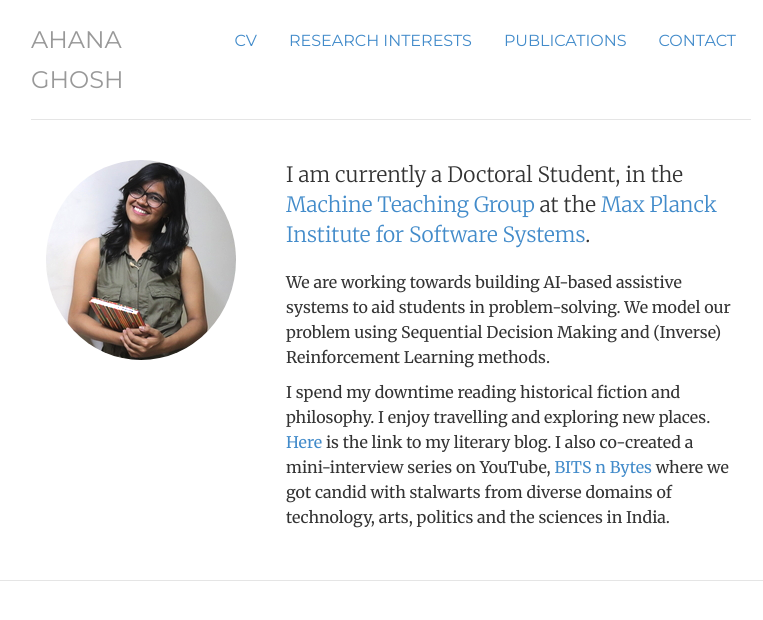
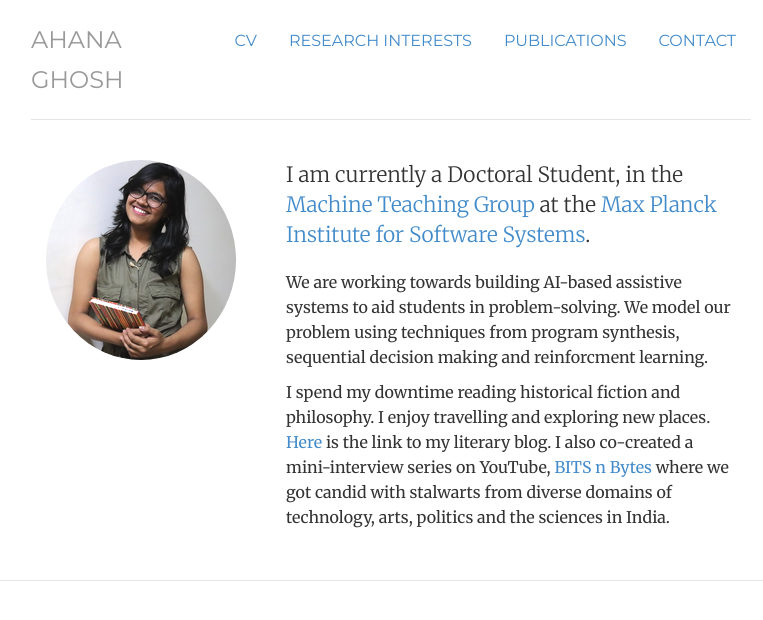
Before and after one commit to ahana204/ahana204.github.io, a Jekyll site: the page built from index.html, in a window 1280 px wide. Shown: the top 620 px of the page, without its empty margins (249-1012 px from the left). Built offline with Jekyll 4.4.1, drawn with Linux system fonts in a browser that asks for light colours.

Commit message:
Updated homepage text

```diff
--- a/index.html
+++ b/index.html
@@ -15,7 +15,7 @@ description: Ahana Ghosh | Doctoral Student | Max Planck Institute For Software
 	</div>
 	<div itemscope itemtype="http://data-vocabulary.org/Person" class="col-sm-8">
 	<p class="lead">I am currently a Doctoral Student, in the <a href="https://machineteaching.mpi-sws.org/index.html">Machine Teaching Group</a> at the <a href="https://www.mpi-sws.org/">Max Planck Institute for Software Systems</a>.</p>
-	<p>We are working towards building AI-based assistive systems to aid students in problem-solving. We model our problem using Sequential Decision Making and (Inverse) Reinforcement Learning methods.
+	<p>We are working towards building AI-based assistive systems to aid students in problem-solving. We model our problem using techniques from program synthesis, sequential decision making and reinforcment learning.
 </p>
 		<p>I spend my downtime reading historical fiction and philosophy. I enjoy travelling and exploring new places. <a href="https://prussianblu.wordpress.com/author/prussianblu/">Here </a>is the link to my literary blog. I also co-created a mini-interview series on YouTube, <a href="https://www.youtube.com/c/BITSnBYTESshow">BITS n Bytes</a> where we got candid with stalwarts from diverse domains of technology, arts, politics and the sciences in India.</p>
 	</div>
```
